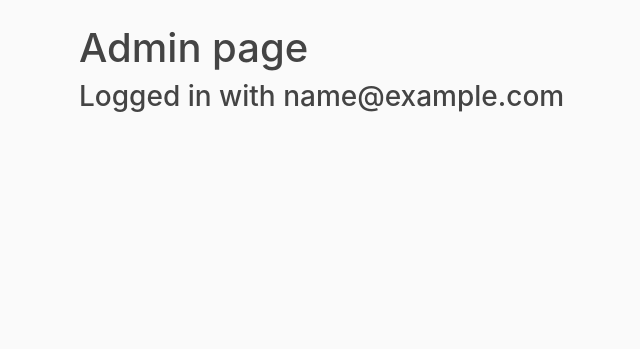
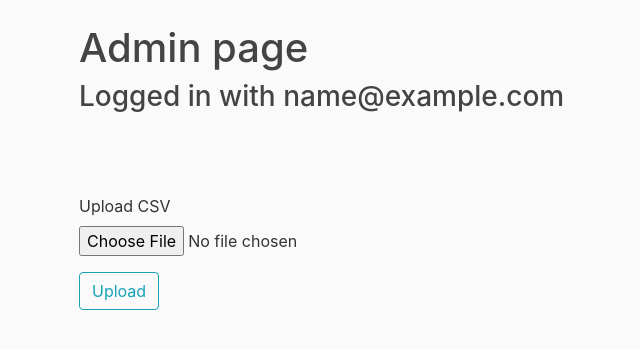
Before and after one commit to benattali/followpol, a Flask app: page /adminpage in a window 1280 px wide. Shown: the part 56-405 px from the top of the page, without its empty margins (6-646 px from the left). Run offline with Flask 2, Linux system fonts and the light colour scheme; the visitor is signed in with stand-in values (Sample User, id 1); data comes from the database, SQL or seed files in the repository; some libraries are stand-ins or nearby versions.

Commit message:
upload csv

```diff
--- a/followpol/admin/forms.py
+++ b/followpol/admin/forms.py
@@ -1,6 +1,7 @@
 from flask_wtf import FlaskForm
 from wtforms import StringField, PasswordField, SubmitField, BooleanField
 from wtforms.validators import DataRequired, Length, Email
+from flask_wtf.file import FileField, FileAllowed
 
 class LoginForm(FlaskForm):
 	email = StringField('Email',
@@ -9,3 +10,7 @@ class LoginForm(FlaskForm):
 							 validators=[DataRequired(), Length(min=6)])
 	remember = BooleanField('Remember Me')
 	submit = SubmitField('Log  In')
+
+class UploadCSV(FlaskForm):
+    csv = FileField('Upload CSV', validators=[FileAllowed(['csv'])])
+    submit = SubmitField('Upload')
--- a/followpol/admin/routes.py
+++ b/followpol/admin/routes.py
@@ -1,8 +1,9 @@
-from flask import Blueprint, render_template, url_for, flash, redirect
+import os
+from flask import Blueprint, render_template, url_for, flash, redirect, current_app
 from flask_login import login_user, current_user, logout_user, login_required
 from followpol import db
 from followpol.models import User
-from followpol.admin.forms import LoginForm
+from followpol.admin.forms import LoginForm, UploadCSV
 
 admin = Blueprint('admin', __name__)
 
@@ -25,7 +26,20 @@ def logout():
 	logout_user()
 	return redirect(url_for('main.home'))
 
-@admin.route('/adminpage')
+def save_csv(form_csv):
+	_, f_ext = os.path.splitext(form_csv.filename)
+	csv_fn = "twitter_data" + f_ext
+	csv_path = os.path.join(current_app.root_path, 'data_files', csv_fn)
+	form_csv.save(csv_path)
+
+	return csv_fn
+
+@admin.route('/adminpage', methods=['GET', 'POST'])
 @login_required
 def adminpage():
-	return render_template('adminpage.html', title='Admin Pages')
+	form = UploadCSV()
+	if form.validate_on_submit():
+		if form.csv.data:
+			csv_file = save_csv(form.csv.data)
+
+	return render_template('adminpage.html', title='Admin Pages', form=form)
--- a/followpol/templates/adminpage.html
+++ b/followpol/templates/adminpage.html
@@ -2,4 +2,22 @@
 {% block content %}
 	<h1>Admin page</h1>
 	<h3>Logged in with {{ current_user.email }}</h3>
+    <br>
+    <br>
+    <br>
+    <form method="POST" action="" enctype="multipart/form-data">
+            {{ form.hidden_tag() }}
+        <div class="form-group">
+            {{ form.csv.label() }}
+            {{ form.csv(class="form-control-file") }}
+            {% if form.csv.errors %}
+                {% for error in form.csv.errors %}
+                    <span class="text-danger">{{ error }}</span><br>
+                {% endfor %}
+            {% endif %}
+        </div>
+        <div class="form-group">
+            {{ form.submit(class="btn btn-outline-info") }}
+        </div>
+    </form>
 {% endblock content %}
```
Also changed, not shown: followpol/data_files/twitter_data.csv (added, +15 -0 lines).
